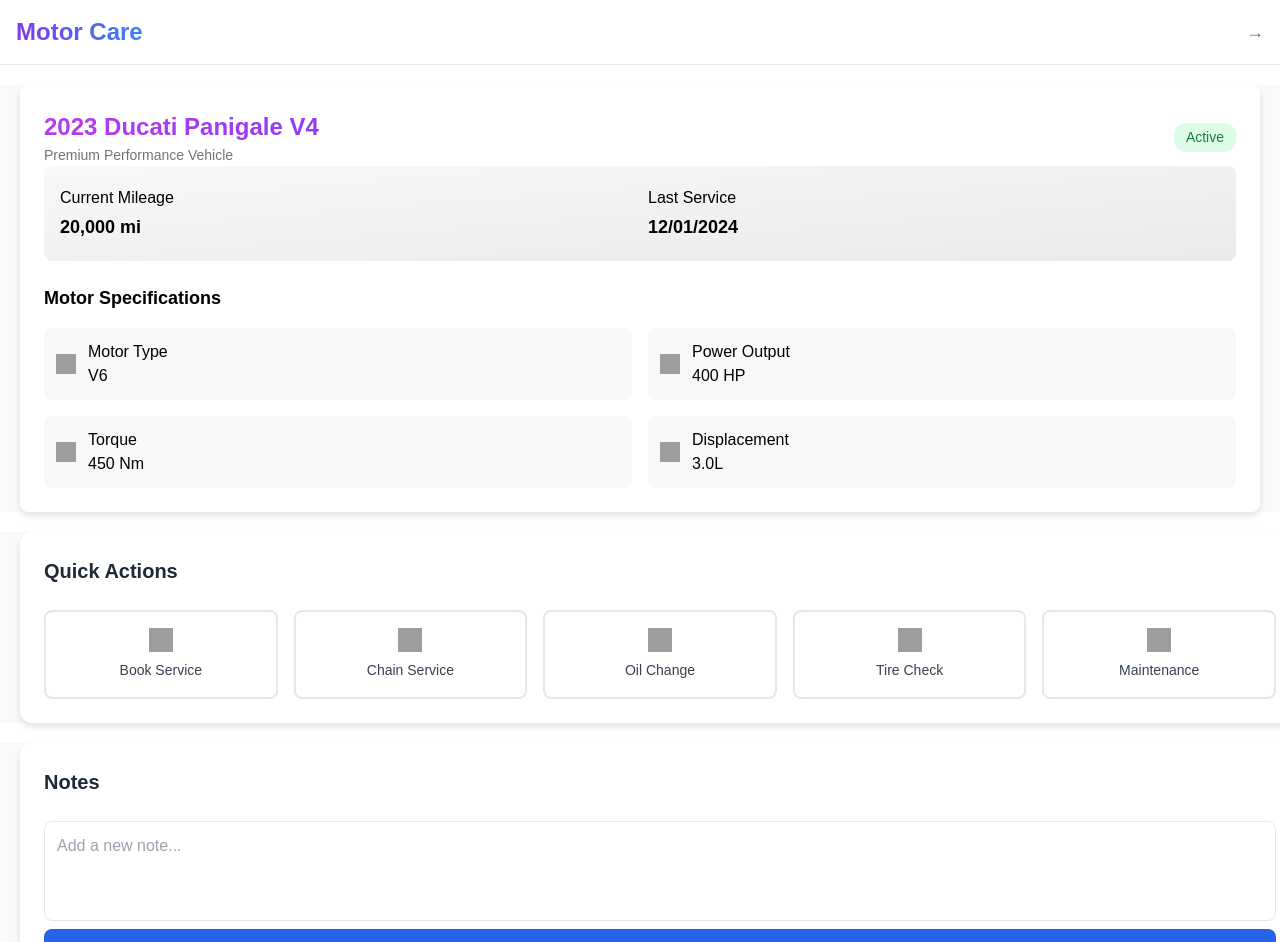
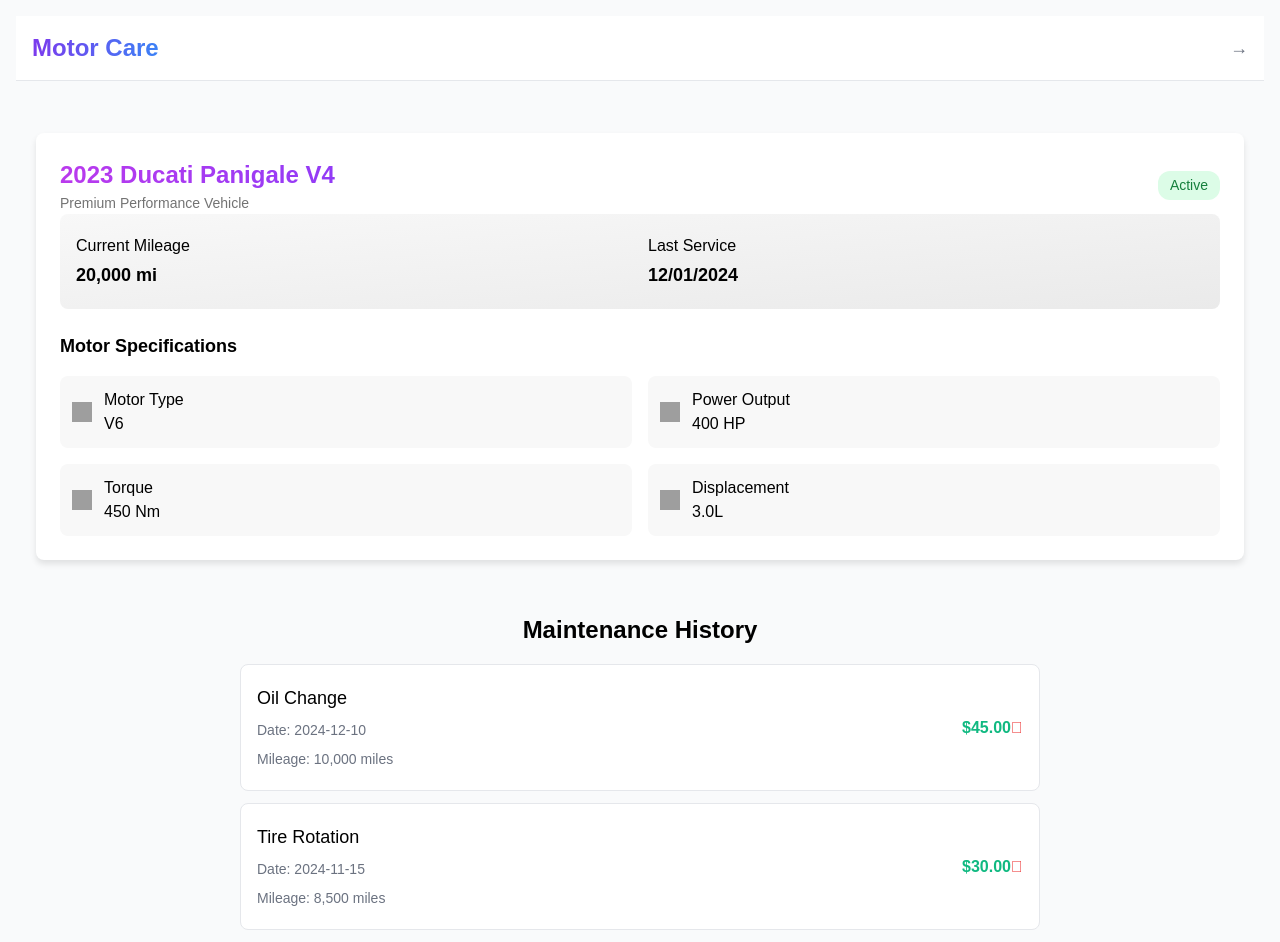
Before and after one commit to LockHart5836/motor_care, an Angular app: page /dashboard in a window 1280 px wide. Shown: the top 942 px of the page. Built offline with nearby package versions, Linux system fonts and the light colour scheme; grey boxes are pictures that could not be loaded.

Commit message:
Update dashboard.component.html

```diff
--- a/src/app/dashboard/dashboard.component.html
+++ b/src/app/dashboard/dashboard.component.html
@@ -91,6 +91,105 @@
     </div>
 </body>
 </html>
+<!DOCTYPE html>
+<html lang="en">
+<head>
+    <meta charset="UTF-8">
+    <meta name="viewport" content="width=device-width, initial-scale=1.0">
+    <title>Maintenance Timeline</title>
+    <style>
+        body {
+            margin: 0;
+            font-family: Arial, sans-serif;
+            background-color: #f9fafb;
+            padding: 16px;
+        }
+        .timeline-container {
+            max-width: 800px;
+            margin: 0 auto;
+        }
+        .timeline-title {
+            font-size: 24px;
+            font-weight: bold;
+            margin-bottom: 16px;
+            text-align: center;
+        }
+        .event-card {
+            background: white;
+            border: 1px solid #e5e7eb;
+            border-radius: 8px;
+            padding: 16px;
+            margin-bottom: 12px;
+            display: flex;
+            justify-content: space-between;
+            align-items: center;
+            transition: box-shadow 0.2s;
+        }
+        .event-card:hover {
+            box-shadow: 0 4px 10px rgba(0, 0, 0, 0.1);
+        }
+        .event-details {
+            flex: 1;
+        }
+        .event-service {
+            font-size: 18px;
+            font-weight: 500;
+            margin: 0;
+        }
+        .event-meta {
+            font-size: 14px;
+            color: #6b7280;
+            margin: 4px 0;
+        }
+        .event-cost {
+            font-size: 16px;
+            font-weight: bold;
+            color: #10b981;
+        }
+        .delete-button {
+            background: none;
+            border: none;
+            color: #ef4444;
+            cursor: pointer;
+            font-size: 16px;
+            transition: color 0.2s;
+        }
+        .delete-button:hover {
+            color: #b91c1c;
+        }
+    </style>
+</head>
+<body>
+    <div class="timeline-container">
+        <h2 class="timeline-title">Maintenance History</h2>
+        <div class="event-card">
+            <div class="event-details">
+                <p class="event-service">Oil Change</p>
+                <p class="event-meta">Date: 2024-12-10</p>
+                <p class="event-meta">Mileage: 10,000 miles</p>
+            </div>
+            <div class="event-cost">$45.00</div>
+            <button class="delete-button" onclick="deleteEvent(0)">&#x1f5d1;</button>
+        </div>
+        <div class="event-card">
+            <div class="event-details">
+                <p class="event-service">Tire Rotation</p>
+                <p class="event-meta">Date: 2024-11-15</p>
+                <p class="event-meta">Mileage: 8,500 miles</p>
+            </div>
+            <div class="event-cost">$30.00</div>
+            <button class="delete-button" onclick="deleteEvent(1)">&#x1f5d1;</button>
+        </div>
+    </div>
+
+    <script>
+        function deleteEvent(index) {
+            alert(`Event ${index + 1} deleted.`);
+        }
+    </script>
+</body>
+</html>
+
 <!DOCTYPE html>
 <html lang="en">
 <head>
```
